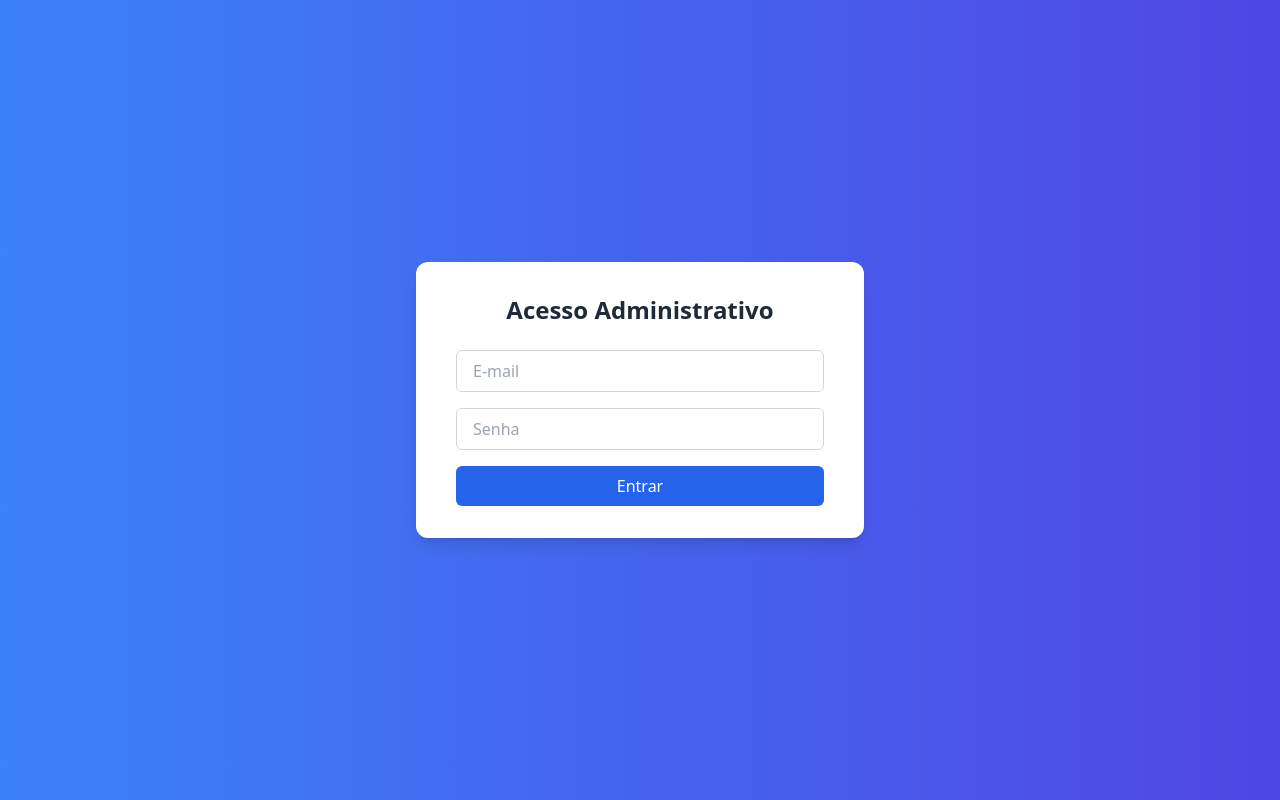
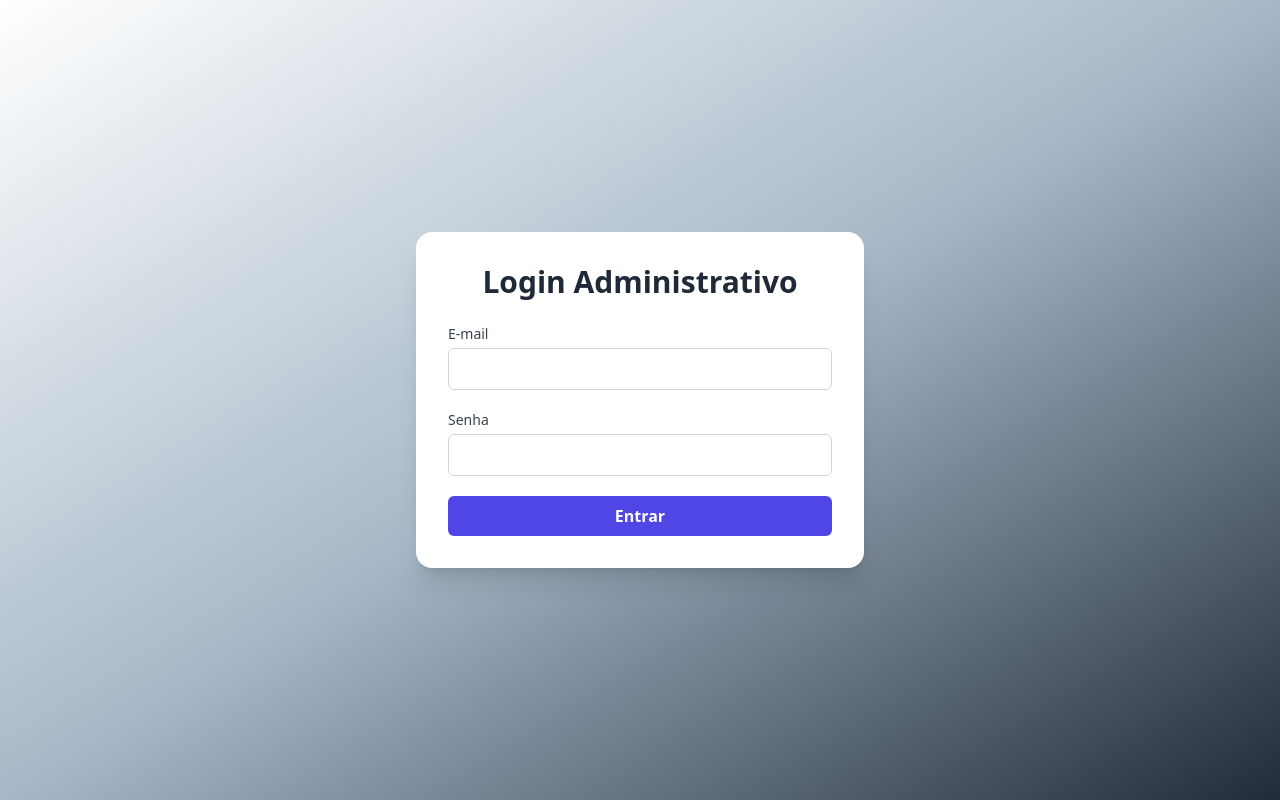
Before and after one commit to skcbroo/sentinela_front, a React (Vite) app: page / in a window 1280 px wide. Built offline with nearby package versions, Linux system fonts and the light colour scheme.

Commit message:
Update Login.jsx

```diff
--- a/src/pages/Login.jsx
+++ b/src/pages/Login.jsx
@@ -7,10 +7,14 @@ export default function Login() {
   const [email, setEmail] = useState("");
   const [senha, setSenha] = useState("");
   const [erro, setErro] = useState("");
+  const [carregando, setCarregando] = useState(false);
   const navigate = useNavigate();
 
   const handleLogin = async (e) => {
     e.preventDefault();
+    setErro("");
+    setCarregando(true);
+
     try {
       const res = await axios.post(`${import.meta.env.VITE_API_URL}/api/auth/login`, {
         email,
@@ -18,46 +22,71 @@ export default function Login() {
       });
 
       const { token, role } = res.data;
+
+      if (role !== "admin") {
+        setErro("Acesso restrito: apenas administradores.");
+        setCarregando(false);
+        return;
+      }
+
       localStorage.setItem("token", token);
       localStorage.setItem("role", role);
-
-      if (role === "admin") {
       navigate("/admin");
-      } else {
-        setErro("Apenas administradores podem acessar esta área.");
-      }
     } catch (err) {
       setErro("E-mail ou senha inválidos.");
+    } finally {
+      setCarregando(false);
     }
   };
 
   return (
-    <div className="flex min-h-screen bg-gradient-to-r from-blue-500 to-indigo-600 justify-center items-center">
-      <div className="bg-white shadow-lg rounded-xl px-10 py-8 w-full max-w-md">
-        <h2 className="text-2xl font-bold mb-6 text-center text-gray-800">Acesso Administrativo</h2>
-        <form onSubmit={handleLogin} className="space-y-4">
+    <div className="min-h-screen bg-gradient-to-br from-white via-[#A6B8C7] to-[#222B3B] flex items-center justify-center px-4">
+      <div className="bg-white p-8 rounded-2xl shadow-xl w-full max-w-md">
+        <h2 className="text-3xl font-bold text-center text-gray-800 mb-6 select-none">
+          Login Administrativo
+        </h2>
+
+        <form onSubmit={handleLogin} className="space-y-5">
+          <div>
+            <label htmlFor="email" className="block text-sm font-medium text-gray-700 mb-1">
+              E-mail
+            </label>
             <input
               type="email"
-            placeholder="E-mail"
+              id="email"
+              autoComplete="email"
               value={email}
               onChange={(e) => setEmail(e.target.value)}
-            className="w-full px-4 py-2 border border-gray-300 rounded-md focus:outline-none focus:ring-2 focus:ring-blue-500"
               required
+              className="w-full px-4 py-2 border border-gray-300 rounded-md focus:ring-2 focus:ring-indigo-500 outline-none"
             />
+          </div>
+
+          <div>
+            <label htmlFor="senha" className="block text-sm font-medium text-gray-700 mb-1">
+              Senha
+            </label>
             <input
               type="password"
-            placeholder="Senha"
+              id="senha"
+              autoComplete="current-password"
               value={senha}
               onChange={(e) => setSenha(e.target.value)}
-            className="w-full px-4 py-2 border border-gray-300 rounded-md focus:outline-none focus:ring-2 focus:ring-blue-500"
               required
+              className="w-full px-4 py-2 border border-gray-300 rounded-md focus:ring-2 focus:ring-indigo-500 outline-none"
             />
-          {erro && <p className="text-red-600 text-sm">{erro}</p>}
+          </div>
+
+          {erro && <p className="text-red-600 text-sm text-center">{erro}</p>}
+
           <button
             type="submit"
-            className="w-full bg-blue-600 text-white py-2 rounded-md hover:bg-blue-700 transition"
+            disabled={carregando}
+            className={`w-full py-2 rounded-md text-white font-semibold transition ${
+              carregando ? "bg-gray-400 cursor-not-allowed" : "bg-indigo-600 hover:bg-indigo-700"
+            }`}
           >
-            Entrar
+            {carregando ? "Entrando..." : "Entrar"}
           </button>
         </form>
       </div>
```
Lines whose indentation alone changed are shown as unchanged.
